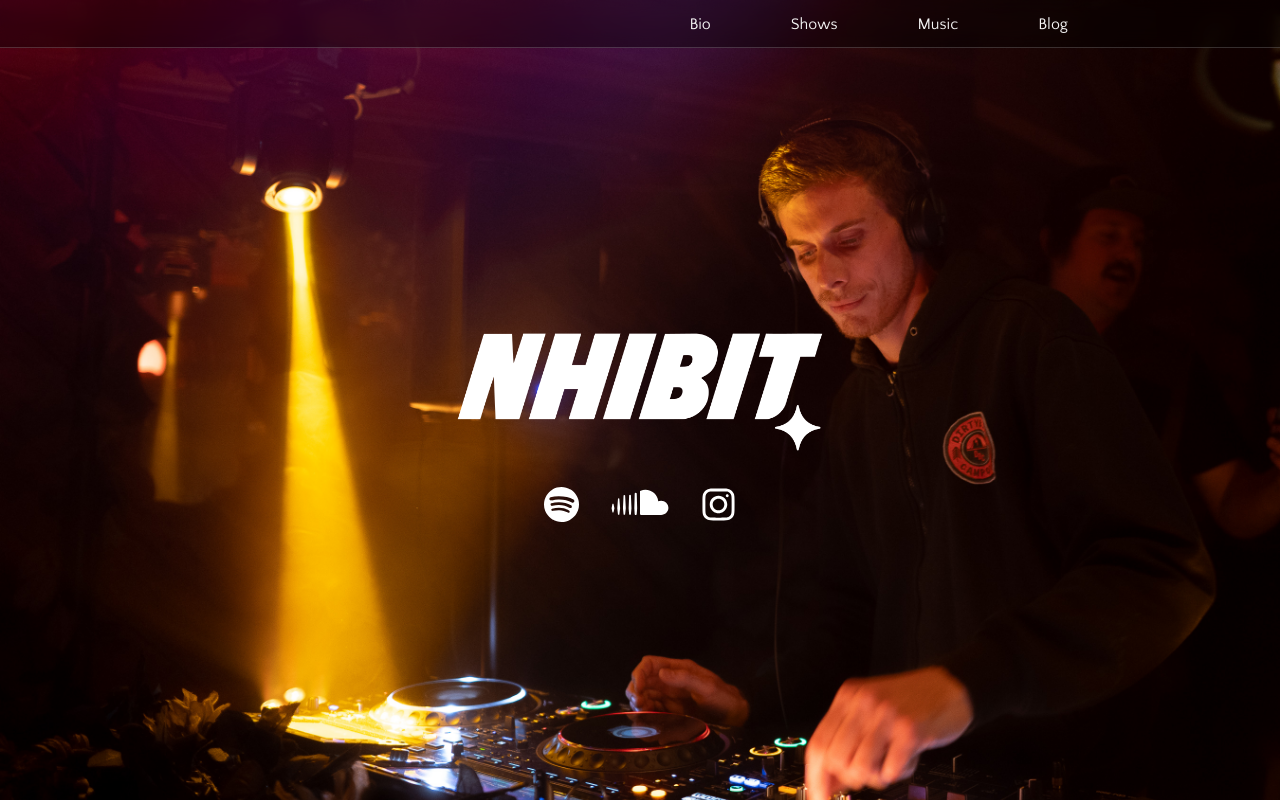
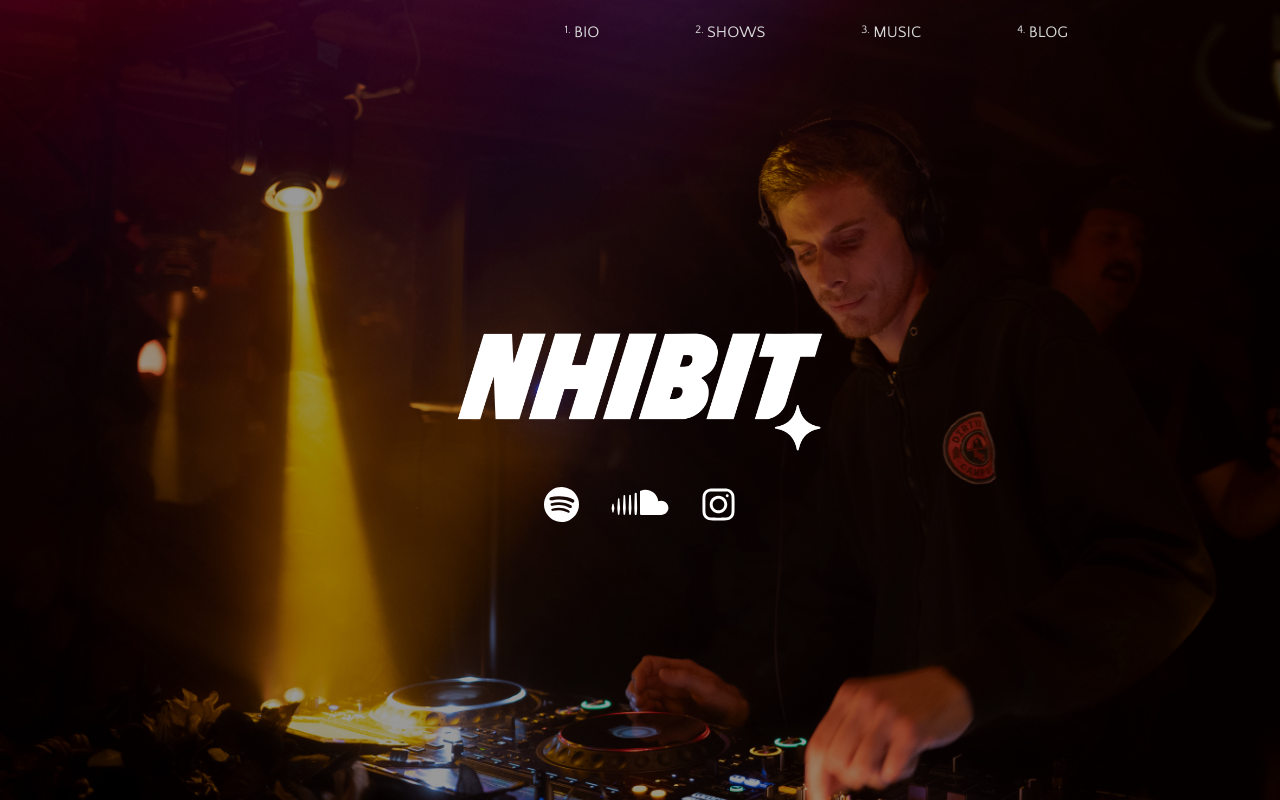
Before and after one commit to nickhibbits/nhibit, a Next.js app: page / in a window 1280 px wide. Built offline with nearby package versions, Linux system fonts and the light colour scheme.

Commit message:
refactor desktop nav

```diff
--- a/app/page.module.scss
+++ b/app/page.module.scss
@@ -34,11 +34,13 @@
   position: relative !important;
   overflow: hidden;
   // bottom: 3rem;
+  filter: brightness(60%);
 
   &_desktop {
     position: relative;
     width: 100% !important;
     height: unset !important;
+    filter: brightness(60%);
     // bottom: 3rem;
   }
 }
--- a/components/Navbars/Navbar/Navbar.module.scss
+++ b/components/Navbars/Navbar/Navbar.module.scss
@@ -1,5 +1,6 @@
 @use "@/styles/mediaQueries.scss";
 @use "@/components/Navbars/navbarMixins.scss";
+@use "@/styles/variables.scss";
 
 .nav {
   @include navbarMixins.primaryStyle;
@@ -17,5 +18,12 @@
   flex-direction: row;
   align-items: center;
   justify-content: flex-end;
-  gap: 5rem;
+  gap: 6rem;
 }
+
+.anchor {
+  gap: 0.2rem;
+  .num {
+    font-size: calc(variables.$fs-300 / 1.4);
+  }
+}
--- a/components/Navbars/Navbar/Navbar.tsx
+++ b/components/Navbars/Navbar/Navbar.tsx
@@ -11,7 +11,15 @@ function Navbar() {
         {navOptions.map((option, i) => {
           return (
             <li className={navbarStyles.option} key={i}>
-              <Link href={option.toLowerCase()}>{option}</Link>
+              <Link
+                href={option.toLowerCase()}
+                className={`${navbarStyles.anchor} flex`}
+              >
+                <p className={navbarStyles.num}>{i + 1}.</p>
+                <p className={navbarStyles.option_text}>
+                  {option.toUpperCase()}
+                </p>
+              </Link>
             </li>
           );
         })}
--- a/components/Navbars/navbarMixins.scss
+++ b/components/Navbars/navbarMixins.scss
@@ -2,11 +2,6 @@
 @use "@/styles/glassmorphism.scss";
 
 @mixin primaryStyle {
-  // @include glassmorphism.glassmorphismBase;
-  border-bottom: glassmorphism.$glassmorphismOutline;
   height: variables.$nav-height;
   font-size: variables.$fs-300;
-  background-color: variables.$bg_dark_transparent_1;
-  -webkit-backdrop-filter: blur(8px);
-  backdrop-filter: blur(10px);
 }
--- a/components/Socials/Socials.module.scss
+++ b/components/Socials/Socials.module.scss
@@ -2,7 +2,7 @@
 
 .socials_wrapper {
   display: none;
-  @include mediaQueries.desktop {
+  @include mediaQueries.tablet-large {
     display: inline;
   }
 }
--- a/styles/globals.scss
+++ b/styles/globals.scss
@@ -14,7 +14,7 @@
 
 body {
   background-color: variables.$color-neutral-900;
-  color: whitesmoke;
+  color: rgb(216, 216, 216);
   overflow: hidden;
 }
 
--- a/styles/variables.scss
+++ b/styles/variables.scss
@@ -25,6 +25,6 @@ $size-20: 1.25rem;
 $size-32: 2rem;
 $size-36: 2.25rem;
 
-$nav-height: 3rem;
+$nav-height: 4rem;
 $bg_dark_transparent_2: rgb(0, 0, 0, 0.6);
 $bg_dark_transparent_1: rgb(0, 0, 0, 0.4);
```
